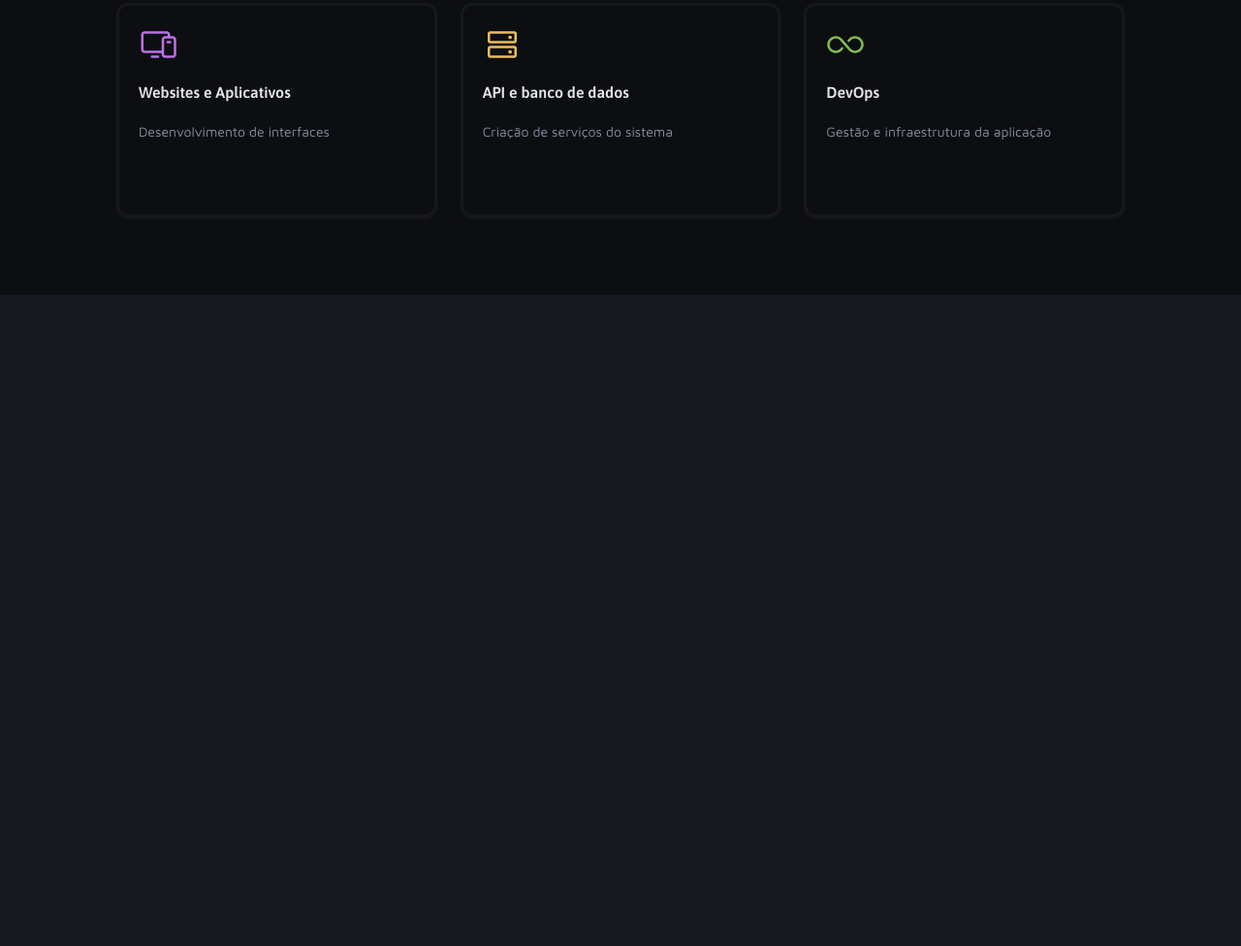
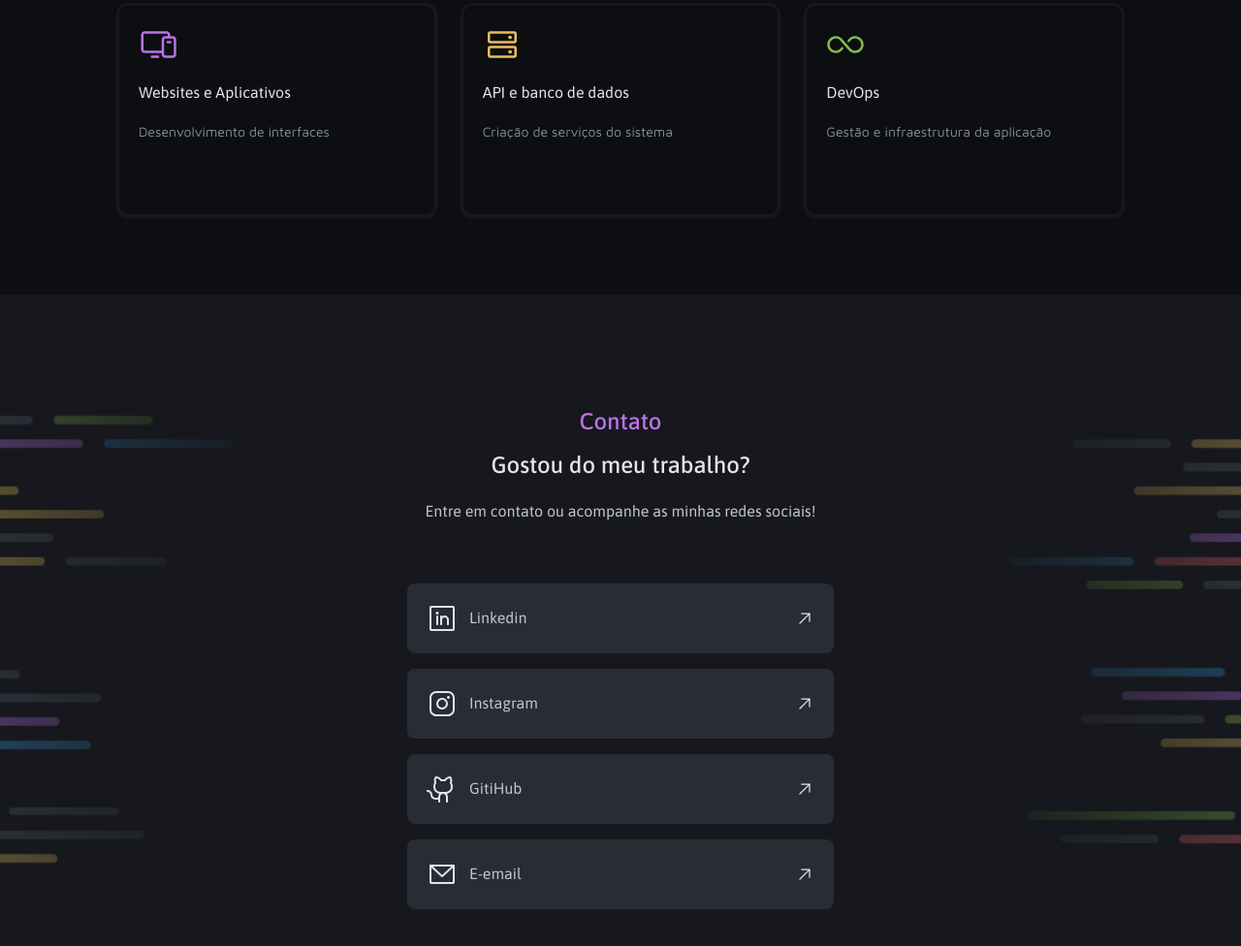
Before and after one commit to zateragalindo/projeto-portifolio, a plain HTML site: page index.html in a window 1280 px wide. Shown: the part 1649-2625 px from the top of the page at 97% size. Before the commit the page ends 1953 px from the top, so only its background shows below. Drawn offline with Linux system fonts and the light colour scheme.

Commit message:
Finished project

```diff
--- a/index.html
+++ b/index.html
@@ -164,5 +164,51 @@
     </div>
   </section>
 
+  <footer>
+    <span>Contato</span>
+    <h2>Gostou do meu trabalho?</h2>
+    <p>Entre em contato ou acompanhe as minhas redes sociais!</p>
+
+    <article>
+      <a href="#">
+        <div>
+          <img src="./assets/icones/LinkedinLogo.svg" alt="Logo Likedin">
+          <span>Linkedin</span>
+        </div>
+        <div class="ArrowUpRight"></div>
+      </a>
+    </article>
+
+    <article>
+      <a href="#">
+        <div>
+          <img src="./assets/icones/InstagramLogo.svg" alt="Logo Instagram">
+          <span>Instagram</span>
+        </div>
+        <div class="ArrowUpRight"></div>
+      </a>
+    </article>
+
+    <article>
+      <a href="#">
+        <div>
+          <img src="./assets/icones/GithubLogo.svg" alt="Logo GitiHub">
+          <span>GitiHub</span>
+        </div>
+        <div class="ArrowUpRight"></div>
+      </a>
+    </article>
+
+    <article>
+      <a href="#">
+        <div>
+          <img src="./assets/icones/EnvelopeSimple.svg" alt="Logo E-mail">
+          <span>E-email</span>
+        </div>
+        <div class="ArrowUpRight"></div>
+      </a>
+    </article>
+  </footer>
+
 </body>
 </html>
--- /dev/null
+++ b/styles/footer.css
@@ -0,0 +1,76 @@
+footer {
+  display: flex;
+  flex-direction: column;
+  align-items: center;
+  justify-content: center;
+  gap: 16px;
+
+  background-image: url(../assets/Background_Intro.png);
+  background-size: cover;
+  background-repeat: no-repeat;
+  background-position: center;
+  width: 100%;
+  height: 750px;
+
+  &>span {
+    color: var(--color-purple);
+    font: var(--asap-size-md);
+  }
+
+  h2 {
+    font: var(--asap-size-md);
+    text-align: center;
+
+    color: var(--gray-600);
+    margin-bottom: 8px;
+  }
+
+  &>p {
+    color: var(--gray-500);
+    font: var(--asap-size-sm);
+
+    text-align: center;
+
+    margin-bottom: 48px;
+  }
+
+  &>article {
+    background-color: var(--gray-300);
+    border-radius: 8px;
+    padding: 20px;
+
+    a {
+      width: 400px;
+      display: flex;
+      justify-content: space-between;
+      align-items: center;
+    }
+
+    div {
+      display: flex;
+      align-items: center;
+      justify-content: center;
+      gap: 12px;;
+    }
+
+    span {
+      font: var(--asap-size-sm);
+      color: var(--gray-500);
+    }
+
+    .ArrowUpRight {
+      background-image: url(../assets/icones/ArrowUpRight.svg);
+      background-size: cover;
+      background-repeat: no-repeat;
+      background-position: center;
+      width: 20px;
+      height: 20px;
+    }
+  }
+
+  &>article:hover {
+    .ArrowUpRight {
+      background-image: url(../assets/icones/ArrowUpRight-hover.svg);
+    }
+  }
+}
--- a/styles/global.css
+++ b/styles/global.css
@@ -24,8 +24,8 @@
   /* Fonts */
   --font-Asap: "Asap", sans-serif;
   --asap-size-lg: 600 56px/120% var(--font-Asap);
-  --asap-size-md: 600 24px/120% var(--font-Asap);
-  --asap-size-sm: 600 16px/120% var(--font-Asap);
+  --asap-size-md: 500 24px/120% var(--font-Asap);
+  --asap-size-sm: 400 16px/120% var(--font-Asap);
 
   --font-Inconsolata:  "Inconsolata", monospace;
   --inconsolata-size-subtitle: 400 20px/120% var(--font-Inconsolata);
--- a/styles/index.css
+++ b/styles/index.css
@@ -2,3 +2,4 @@
 @import url(header.css);
 @import url(main.css);
 @import url(section.css);
+@import url(footer.css);
```
